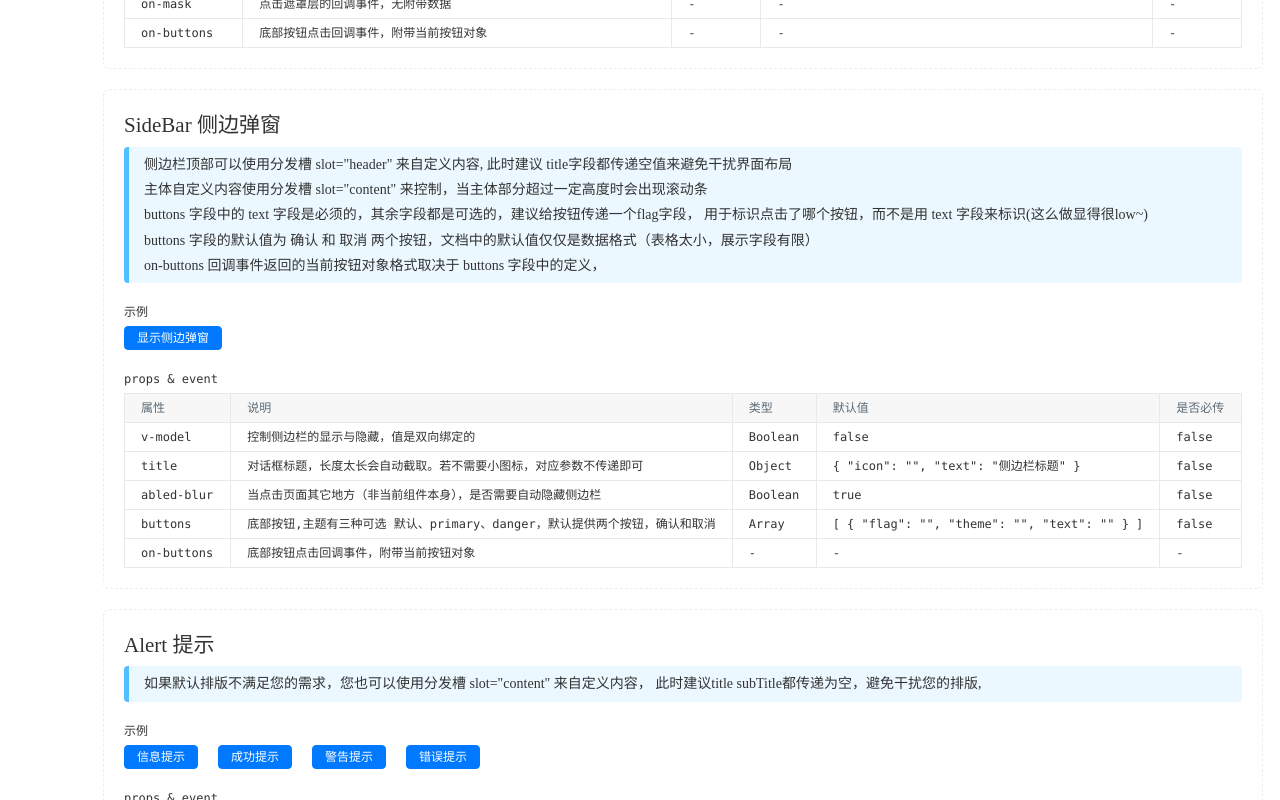
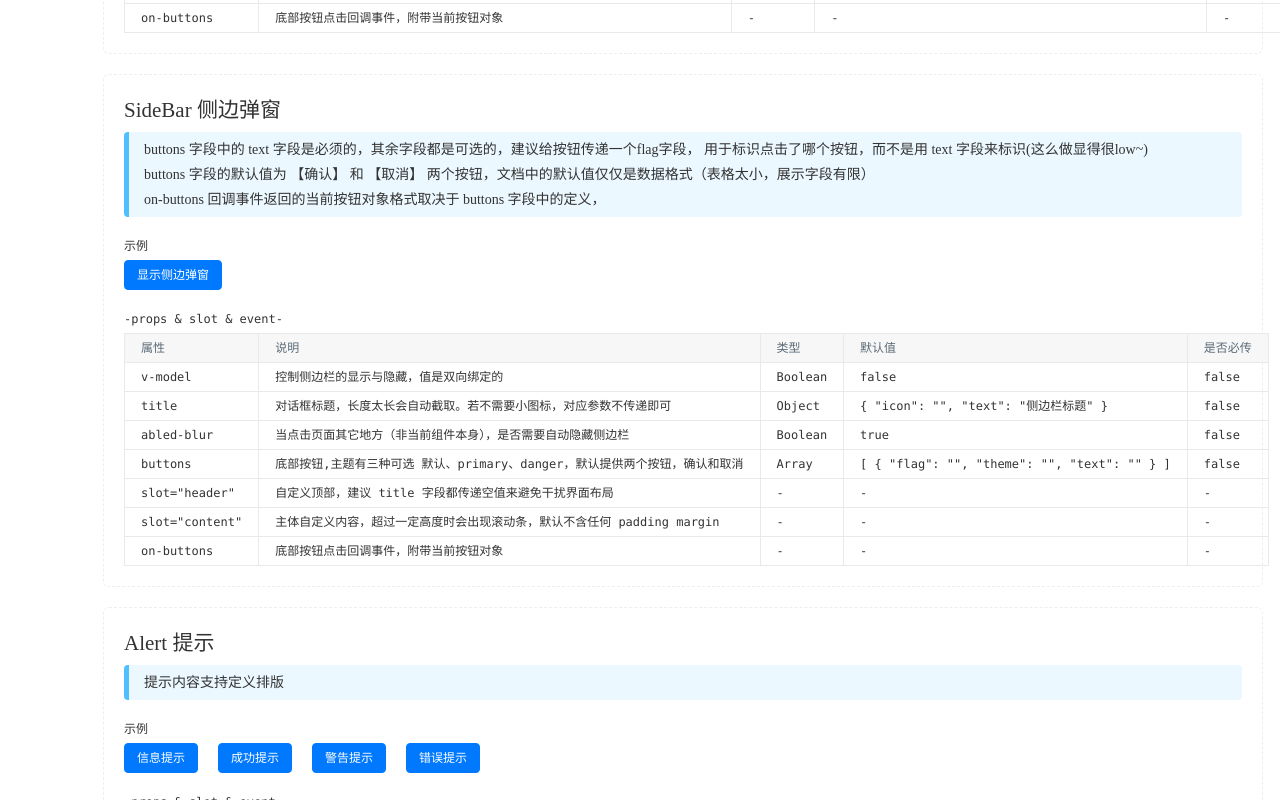
Before and after one commit to kule2018/qiaodaima.github.io, a Vue app: page / in a window 1280 px wide. Shown: the part 580-1380 px from the top of the page. Built offline with nearby package versions, Linux system fonts and the light colour scheme.

Commit message:
优化文档

```diff
--- a/examples/doc-alert.vue
+++ b/examples/doc-alert.vue
@@ -5,8 +5,7 @@
     :param="param"
     @on-test="onTest">
     <div slot="tip">
-      如果默认排版不满足您的需求，您也可以使用分发槽 slot="content" 来自定义内容，
-      此时建议title subTitle都传递为空，避免干扰您的排版,
+      提示内容支持定义排版
     </div>
 
     <template slot="example">
@@ -76,6 +75,13 @@
             type: 'String',
             default: '\'\'',
             isMust: false
+          },
+          {
+            name: 'slot="content"',
+            explain: '自行定义提示内容，此时建议title subTitle都传递为空，避免干扰您的排版',
+            type: '-',
+            default: '-',
+            isMust: '-'
           },
           {
             name: 'on-close',
@@ -169,11 +175,4 @@
       text-decoration: underline;
     }
   }
-  .doc-example {
-    .tool-wrap {
-      & + * {
-        margin-top: 0;
-      }
-    }
-  }
 </style>
--- a/examples/doc-dialog.vue
+++ b/examples/doc-dialog.vue
@@ -5,11 +5,9 @@
     :param="param"
     @on-test="onTest">
     <div slot="tip">
-      对话框的主体部分默认不含任何 padding margin<br>
-      主体自定义内容 使用分发槽 slot="content" 来控制，当主体部分超过一定高度时会出现滚动条 <br>
       buttons 字段中的 text 字段是必须的，其余字段都是可选的，建议给按钮传递一个flag字段，
       用于标识点击了哪个按钮，而不是用 text 字段来标识(这么做显得很low~) <br>
-      buttons 字段的默认值为 确认 和 取消 两个按钮，文档中的默认值仅仅是数据格式（表格太小，展示字段有限）<br>
+      buttons 字段的默认值为 【确认】 和 【取消】 两个按钮，文档中的默认值仅仅是数据格式（表格太小，展示字段有限）<br>
       on-buttons 回调事件返回的当前按钮对象格式取决于 buttons 字段中的定义，
     </div>
 
@@ -77,6 +75,13 @@
               }
             ],
             isMust: false
+          },
+          {
+            name: 'slot="content"',
+            explain: '主体自定义内容,超过一定高度时会出现滚动条，默认不含任何 padding margin',
+            type: '-',
+            default: '-',
+            isMust: '-'
           },
           {
             name: 'on-close',
--- a/examples/doc-item.vue
+++ b/examples/doc-item.vue
@@ -24,7 +24,7 @@
     </dl>
 
     <table class="api-table">
-      <caption>props & event</caption>
+      <caption>-props & slot & event-</caption>
       <thead>
         <tr>
           <th>属性</th>
@@ -86,15 +86,17 @@
 
 <style lang="scss" scoped>
   .btn {
-    padding: 2px 12px;
+    padding: 5px 12px;
     border: 1px solid #0079ff;
     border-radius: 4px;
     font-size: 12px;
     color: #fff;
     background: #0079ff;
+    transition: all 0.3s;
 
     &:hover {
-      opacity: 0.8;
+      border-color: #40a9ff;
+      background: #40a9ff;
     }
   }
   .tip {
@@ -115,11 +117,6 @@
     & > dt {
       margin-bottom: 5px;
       font-size: 12px;
-    }
-    .tool-wrap {
-      & + * {
-        margin-top: 15px;;
-      }
     }
   }
   .api-table {
@@ -150,6 +147,15 @@
       background: #f7f7f7;
       color: #5c6b77;
     }
+    tbody {
+      tr {
+        transition: all 0.3s;
+
+        &:hover {
+          background: #eee;
+        }
+      }
+    }
   }
   .doc-item {
     .tip {
--- a/examples/doc-loading.vue
+++ b/examples/doc-loading.vue
@@ -82,11 +82,5 @@
 </script>
 
 <style lang="scss" scoped>
-  .doc-example {
-    .tool-wrap {
-      & + * {
-        margin-top: 0;
-      }
-    }
-  }
+  //
 </style>
--- a/examples/doc-side-bar.vue
+++ b/examples/doc-side-bar.vue
@@ -5,11 +5,9 @@
     :param="param"
     @on-test="onTest">
     <div slot="tip">
-      侧边栏顶部可以使用分发槽 slot="header" 来自定义内容, 此时建议 title字段都传递空值来避免干扰界面布局<br>
-      主体自定义内容使用分发槽 slot="content" 来控制，当主体部分超过一定高度时会出现滚动条 <br>
       buttons 字段中的 text 字段是必须的，其余字段都是可选的，建议给按钮传递一个flag字段，
       用于标识点击了哪个按钮，而不是用 text 字段来标识(这么做显得很low~) <br>
-      buttons 字段的默认值为 确认 和 取消 两个按钮，文档中的默认值仅仅是数据格式（表格太小，展示字段有限）<br>
+      buttons 字段的默认值为 【确认】 和 【取消】 两个按钮，文档中的默认值仅仅是数据格式（表格太小，展示字段有限）<br>
       on-buttons 回调事件返回的当前按钮对象格式取决于 buttons 字段中的定义，
     </div>
 
@@ -73,6 +71,20 @@
             isMust: false
           },
           {
+            name: 'slot="header"',
+            explain: '自定义顶部，建议 title 字段都传递空值来避免干扰界面布局',
+            type: '-',
+            default: '-',
+            isMust: '-'
+          },
+          {
+            name: 'slot="content"',
+            explain: '主体自定义内容，超过一定高度时会出现滚动条，默认不含任何 padding margin',
+            type: '-',
+            default: '-',
+            isMust: '-'
+          },
+          {
             name: 'on-buttons',
             explain: '底部按钮点击回调事件，附带当前按钮对象',
             type: '-',
@@ -130,9 +142,5 @@
 </script>
 
 <style lang="scss" scoped>
-  .doc-example .tool-wrap {
-    & + .side-bar-item {
-      margin-top: 0;
-    }
-  }
+  //
 </style>
```
